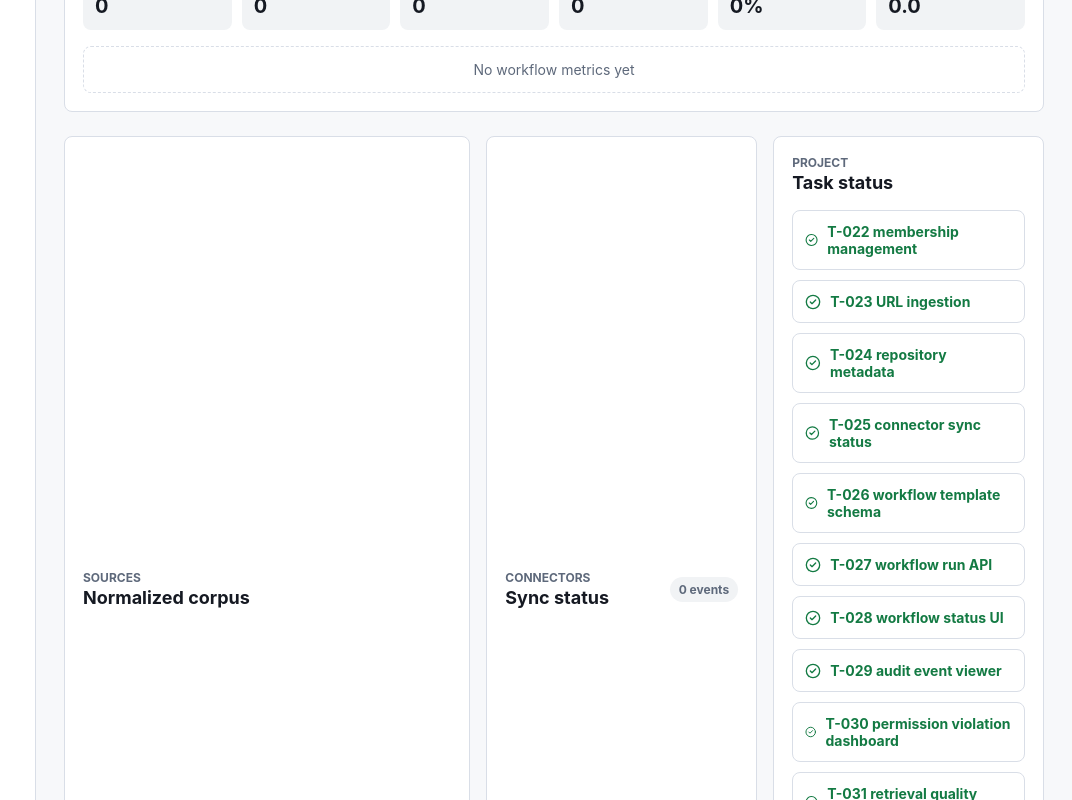
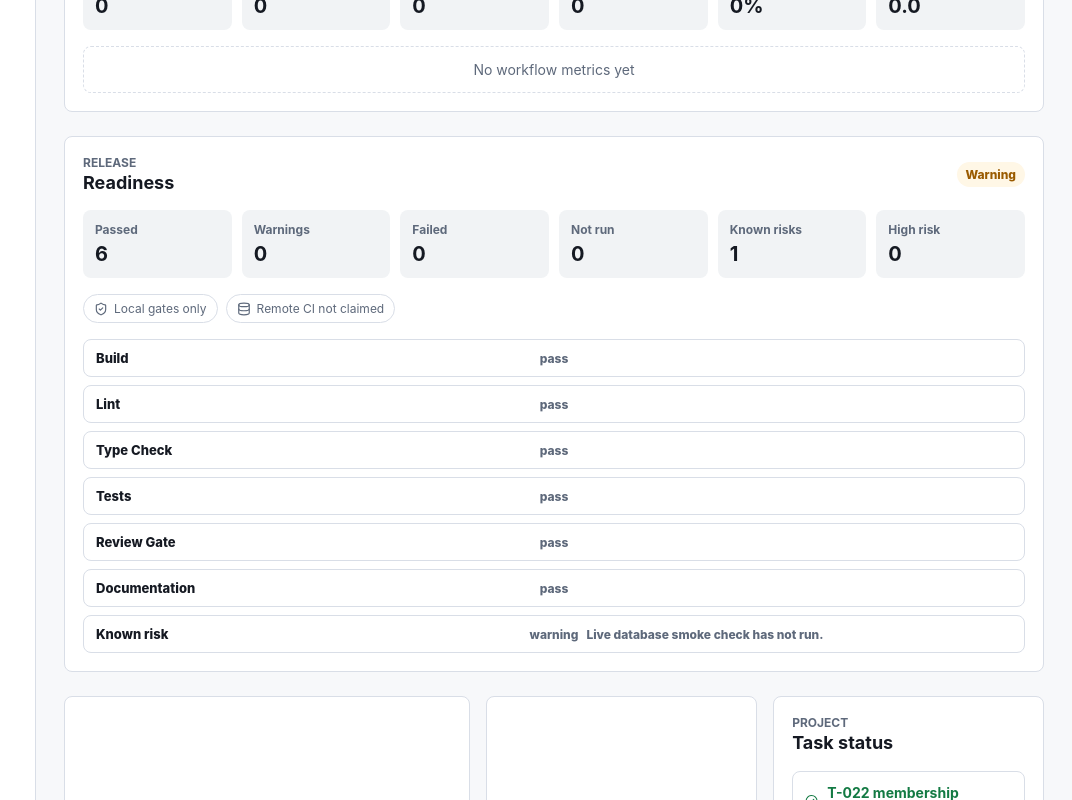
Before and after one commit to patrick892368/KnowledgeOS, a Next.js app: page / in a window 1280 px wide. Shown: the part 4020-4820 px from the top of the page, without its empty margins (208-1280 px from the left). Built offline with nearby package versions, Linux system fonts and the light colour scheme; no server answers.

Commit message:
feat: add release readiness UI

```diff
--- a/src/app/globals.css
+++ b/src/app/globals.css
@@ -215,7 +215,8 @@ a {
 .source-freshness-panel,
 .connector-reliability-panel,
 .workflow-panel,
-.workflow-metrics-panel {
+.workflow-metrics-panel,
+.release-readiness-panel {
   background: var(--surface);
   border: 1px solid var(--border);
   border-radius: var(--radius);
@@ -684,8 +685,44 @@ button {
 }
 
 .workflow-panel,
-.workflow-metrics-panel {
+.workflow-metrics-panel,
+.release-readiness-panel {
   align-content: start;
+}
+
+.release-readiness-strip {
+  align-items: center;
+  display: flex;
+  flex-wrap: wrap;
+  gap: 8px;
+}
+
+.release-check-list {
+  display: grid;
+  gap: 8px;
+}
+
+.release-check-row {
+  align-items: center;
+  border: 1px solid var(--border);
+  border-radius: 8px;
+  display: grid;
+  gap: 8px;
+  grid-template-columns: minmax(120px, 1fr) auto minmax(180px, 1fr);
+  padding: 10px 12px;
+}
+
+.release-check-row span {
+  font-size: 13px;
+  font-weight: 800;
+}
+
+.release-check-row strong,
+.release-check-row small {
+  color: var(--text-muted);
+  font-size: 12px;
+  font-weight: 800;
+  overflow-wrap: anywhere;
 }
 
 .workflow-toolbar {
@@ -841,7 +878,8 @@ button {
 }
 
 .verification-badge.status-supported,
-.verification-badge.status-fresh {
+.verification-badge.status-fresh,
+.verification-badge.status-ready {
   background: #e7f8ee;
   color: var(--success);
 }
@@ -857,13 +895,15 @@ button {
 .verification-badge.status-stale,
 .verification-badge.status-degraded,
 .verification-badge.status-needs_attention,
-.verification-badge.status-review_heavy {
+.verification-badge.status-review_heavy,
+.verification-badge.status-warning {
   background: #fff7e6;
   color: var(--warning);
 }
 
 .verification-badge.status-unsupported,
-.verification-badge.status-needs_review {
+.verification-badge.status-needs_review,
+.verification-badge.status-blocked {
   background: #fff1f0;
   color: var(--danger);
 }
@@ -872,7 +912,8 @@ button {
 .source-quality-panel,
 .source-freshness-panel,
 .connector-reliability-panel,
-.workflow-metrics-panel {
+.workflow-metrics-panel,
+.release-readiness-panel {
   align-content: start;
 }
 
@@ -1137,7 +1178,8 @@ button {
   }
 
   .verification-badge.status-supported,
-  .verification-badge.status-fresh {
+  .verification-badge.status-fresh,
+  .verification-badge.status-ready {
     background: #173b27;
   }
 
@@ -1151,12 +1193,14 @@ button {
   .verification-badge.status-stale,
   .verification-badge.status-degraded,
   .verification-badge.status-needs_attention,
-  .verification-badge.status-review_heavy {
+  .verification-badge.status-review_heavy,
+  .verification-badge.status-warning {
     background: #3b2d12;
   }
 
   .verification-badge.status-unsupported,
-  .verification-badge.status-needs_review {
+  .verification-badge.status-needs_review,
+  .verification-badge.status-blocked {
     background: #3d1f1f;
   }
 
@@ -1242,6 +1286,7 @@ button {
   .permission-grant-row,
   .audit-row,
   .violation-row,
+  .release-check-row,
   .membership-row {
     align-items: stretch;
     grid-template-columns: 1fr;
--- a/src/app/knowledgeos-console.tsx
+++ b/src/app/knowledgeos-console.tsx
@@ -33,6 +33,7 @@ import {
 import type { NormalizedIngestionResult } from "@/ingestion/types";
 import { createConnectorReliabilitySummary } from "@/quality/connector-reliability";
 import { createSourceFreshnessSummary } from "@/quality/freshness";
+import { createReleaseReadinessSummary } from "@/quality/release-readiness";
 import { createRetrievalQualitySummary } from "@/quality/retrieval";
 import { createSourceQualitySummary } from "@/quality/source";
 import type { LocalSearchResponse } from "@/search/types";
@@ -391,6 +392,26 @@ export function KnowledgeOSConsole() {
         plans: workflowRunPlan ? [workflowRunPlan] : []
       }),
     [workflowRunPlan]
+  );
+  const releaseReadiness = useMemo(
+    () =>
+      createReleaseReadinessSummary({
+        checks: [
+          { label: "Build", status: "pass" },
+          { label: "Lint", status: "pass" },
+          { label: "Type Check", status: "pass" },
+          { label: "Tests", status: "pass" },
+          { label: "Review Gate", status: "pass" },
+          { label: "Documentation", status: "pass" }
+        ],
+        knownRisks: [
+          {
+            severity: "medium",
+            description: "Live database smoke check has not run."
+          }
+        ]
+      }),
+    []
   );
 
   useEffect(() => {
@@ -2627,6 +2648,74 @@ export function KnowledgeOSConsole() {
             )}
           </section>
 
+          <section className="release-readiness-panel">
+            <div className="panel-header">
+              <div>
+                <span className="eyebrow">Release</span>
+                <h2>Readiness</h2>
+              </div>
+              <span className={`verification-badge status-${releaseReadiness.status}`}>
+                {formatStatus(releaseReadiness.status)}
+              </span>
+            </div>
+
+            <div className="quality-metric-grid">
+              <div className="quality-metric">
+                <span>Passed</span>
+                <strong>{releaseReadiness.passedChecks}</strong>
+              </div>
+              <div className="quality-metric">
+                <span>Warnings</span>
+                <strong>{releaseReadiness.warningChecks}</strong>
+              </div>
+              <div className="quality-metric">
+                <span>Failed</span>
+                <strong>{releaseReadiness.failedChecks}</strong>
+              </div>
+              <div className="quality-metric">
+                <span>Not run</span>
+                <strong>{releaseReadiness.notRunChecks}</strong>
+              </div>
+              <div className="quality-metric">
+                <span>Known risks</span>
+                <strong>{releaseReadiness.knownRiskCount}</strong>
+              </div>
+              <div className="quality-metric">
+                <span>High risk</span>
+                <strong>{releaseReadiness.highRiskCount}</strong>
+              </div>
+            </div>
+
+            <div className="release-readiness-strip">
+              <span className="status-pill">
+                <ShieldCheck size={14} />
+                Local gates only
+              </span>
+              <span className="status-pill">
+                <Database size={14} />
+                Remote CI not claimed
+              </span>
+            </div>
+
+            <div className="release-check-list">
+              {releaseReadiness.checks.map((check) => (
+                <article
+                  className={`release-check-row status-${check.status}`}
+                  key={check.label}
+                >
+                  <span>{check.label}</span>
+                  <strong>{formatStatus(check.status)}</strong>
+                  {check.detail ? <small>{check.detail}</small> : null}
+                </article>
+              ))}
+              <article className="release-check-row status-warning">
+                <span>Known risk</span>
+                <strong>warning</strong>
+                <small>Live database smoke check has not run.</small>
+              </article>
+            </div>
+          </section>
+
           <section className="lower-grid">
             <div className="data-panel">
               <div className="panel-header">
@@ -2799,9 +2888,17 @@ export function KnowledgeOSConsole() {
                   <CheckCircle2 size={16} />
                   <span>T-046 workflow metrics foundation</span>
                 </div>
+                <div className="task-row done">
+                  <CheckCircle2 size={16} />
+                  <span>T-047 workflow metrics UI</span>
+                </div>
+                <div className="task-row done">
+                  <CheckCircle2 size={16} />
+                  <span>T-048 release readiness summary</span>
+                </div>
                 <div className="task-row in-progress">
                   <Activity size={16} />
-                  <span>T-047 workflow metrics UI</span>
+                  <span>T-049 release readiness UI</span>
                 </div>
               </div>
             </div>
```
